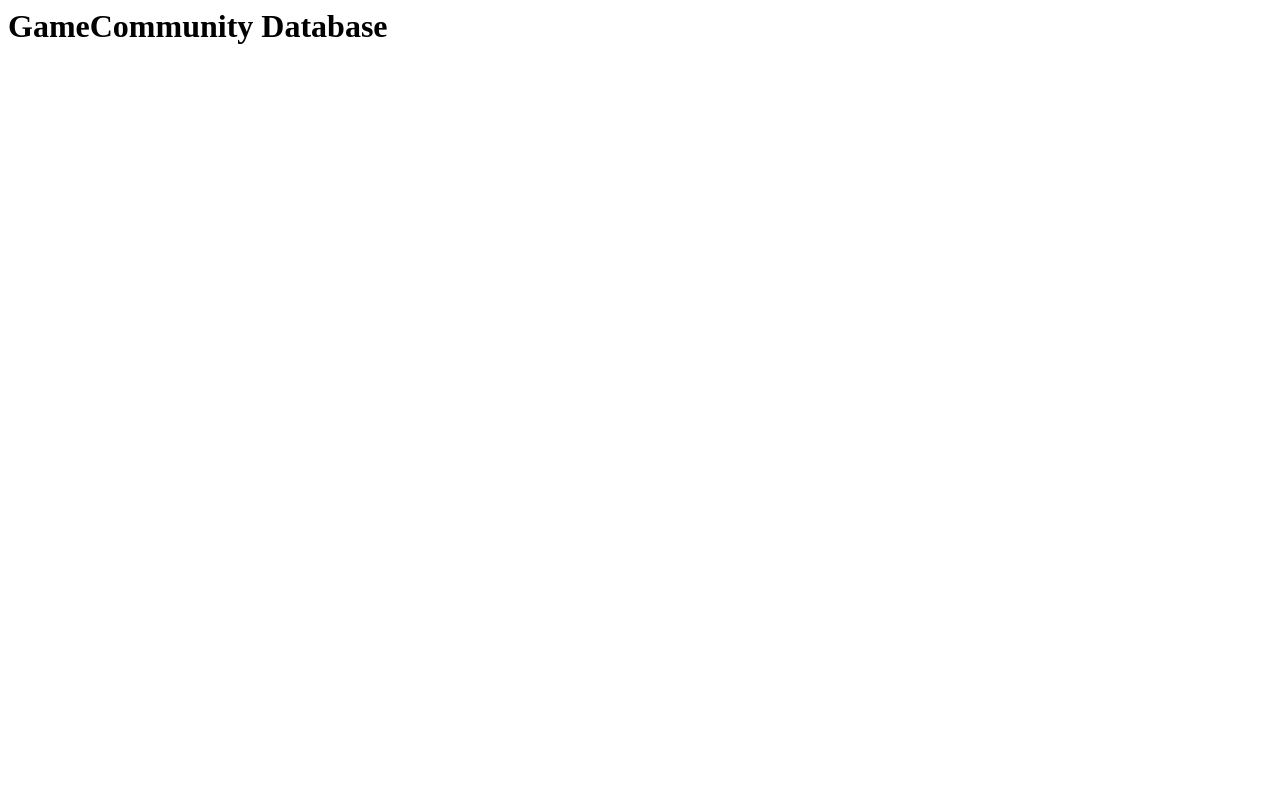
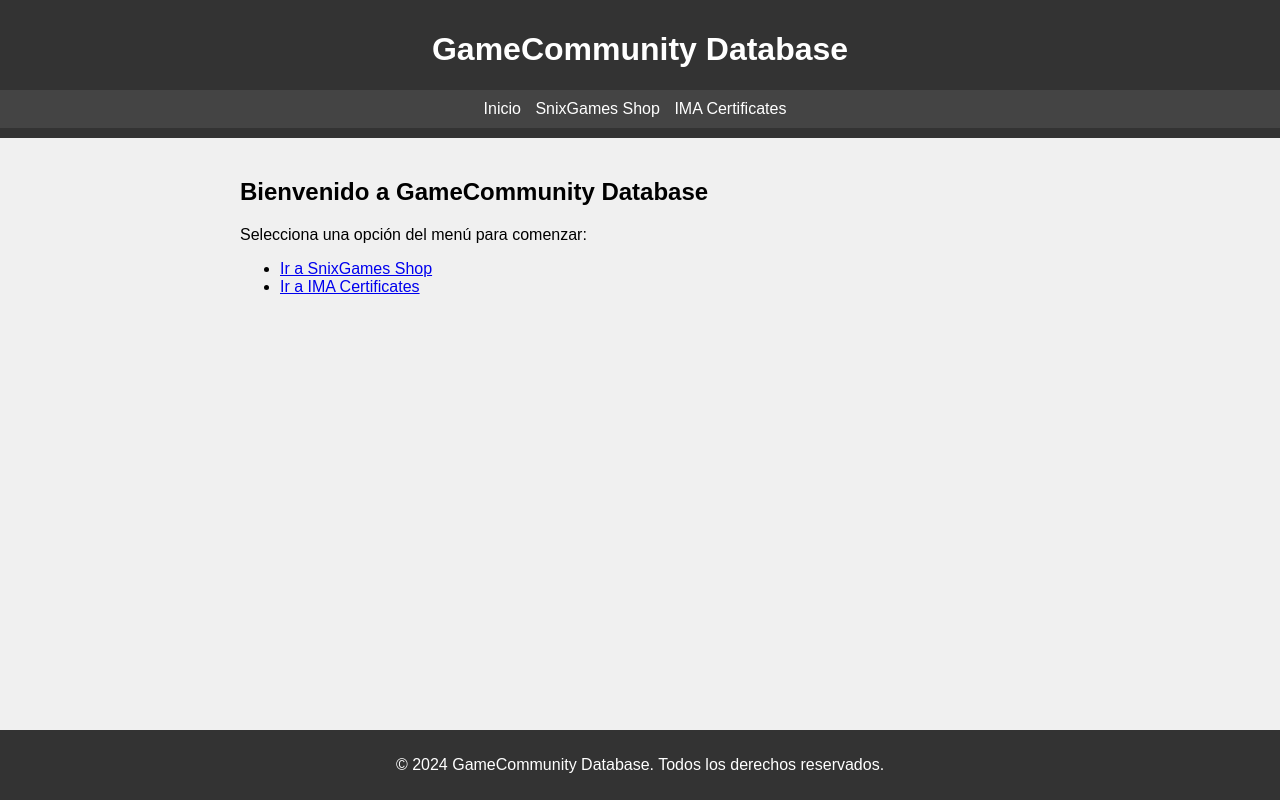
Before and after one commit to Glazzier/GameCommunity-Database, a plain HTML site: page index.html in a window 1280 px wide. Drawn offline with Linux system fonts and the light colour scheme.

Commit message:
Añadido todos los datos actuales

```diff
--- a/index.html
+++ b/index.html
@@ -1,10 +1,60 @@
-<html lang="en">
+<!DOCTYPE html>
+<html lang="es">
 <head>
     <meta charset="UTF-8">
     <meta name="viewport" content="width=device-width, initial-scale=1.0">
     <title>GameCommunity Database</title>
+    <link rel="stylesheet" href="style.css">
 </head>
 <body>
-    <H1>GameCommunity Database</H1>
+
+<div class="header">
+    <h1>GameCommunity Database</h1>
+    <nav>
+        <ul>
+            <li><a href="index.html">Inicio</a></li>
+            <li><a href="snixgames.html">SnixGames Shop</a></li>
+            <li><a href="ima.html">IMA Certificates</a></li>
+        </ul>
+    </nav>
+</div>
+
+<section>
+    <h2>Bienvenido a GameCommunity Database</h2>
+    <p>Selecciona una opción del menú para comenzar:</p>
+    <ul>
+        <li><a href="snixgames.html">Ir a SnixGames Shop</a></li>
+        <li><a href="ima.html">Ir a IMA Certificates</a></li>
+    </ul>
+</section>
+
+<footer id="footer">
+    <p>© 2024 GameCommunity Database. Todos los derechos reservados.</p>
+</footer>
+
+<script>
+    window.addEventListener('DOMContentLoaded', function() {
+        adjustFooterPosition();
+    });
+
+    window.addEventListener('resize', function() {
+        adjustFooterPosition();
+    });
+
+    function adjustFooterPosition() {
+        var footer = document.getElementById('footer');
+        var contentHeight = document.body.scrollHeight;
+        var viewportHeight = window.innerHeight;
+        var footerHeight = footer.offsetHeight;
+
+        if (contentHeight + footerHeight < viewportHeight) {
+            footer.style.position = 'fixed';
+            footer.style.bottom = 0;
+        } else {
+            footer.style.position = 'static';
+        }
+    }
+</script>
+
 </body>
 </html>
--- /dev/null
+++ b/style.css
@@ -0,0 +1,45 @@
+/* Estilos básicos para mejorar la apariencia */
+body {
+    font-family: Arial, sans-serif;
+    margin: 0;
+    padding: 0;
+    background-color: #f0f0f0;
+}
+.header {
+    background-color: #333;
+    color: #fff;
+    padding: 10px 0;
+    text-align: center;
+}
+.header nav {
+    background-color: #444;
+    padding: 10px;
+    text-align: center;
+}
+.header nav ul {
+    list-style-type: none;
+    padding: 0;
+    margin: 0;
+}
+.header nav ul li {
+    display: inline;
+    margin-right: 10px;
+}
+.header nav ul li a {
+    color: #fff;
+    text-decoration: none;
+}
+section {
+    padding: 20px;
+    max-width: 800px;
+    width: 100%;
+    margin: 0 auto;
+}
+footer {
+    background-color: #333;
+    color: #fff;
+    padding: 10px 0;
+    text-align: center;
+    width: 100%;
+    box-sizing: border-box;
+}
```
Also changed, not shown: Discord.html (added, +62 -0 lines), GD.html (added, +54 -0 lines), ima.html (added, +61 -0 lines), snixgames.html (added, +59 -0 lines).
